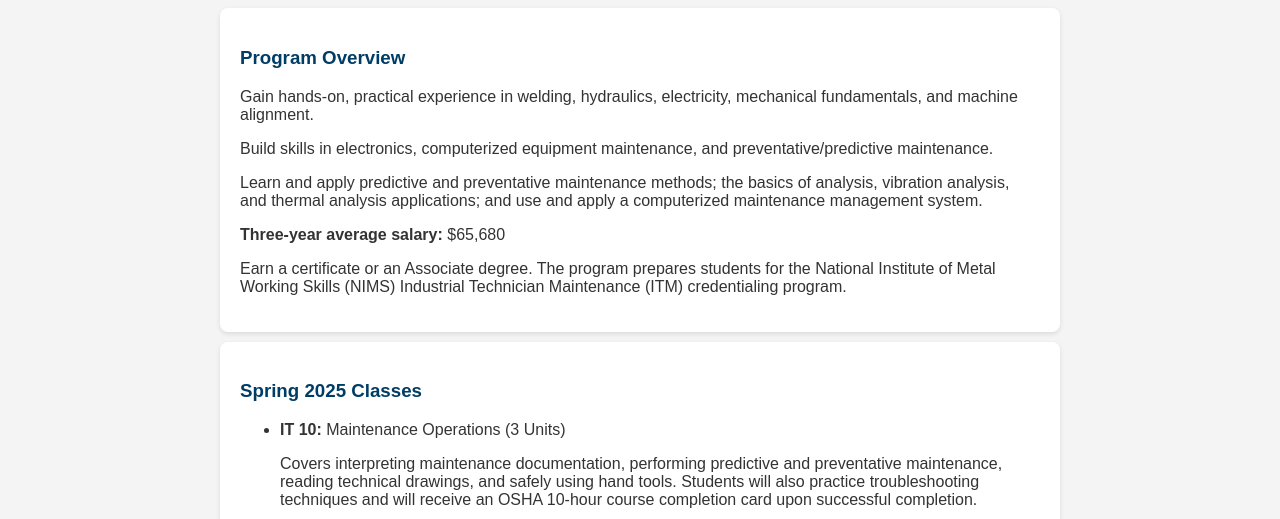
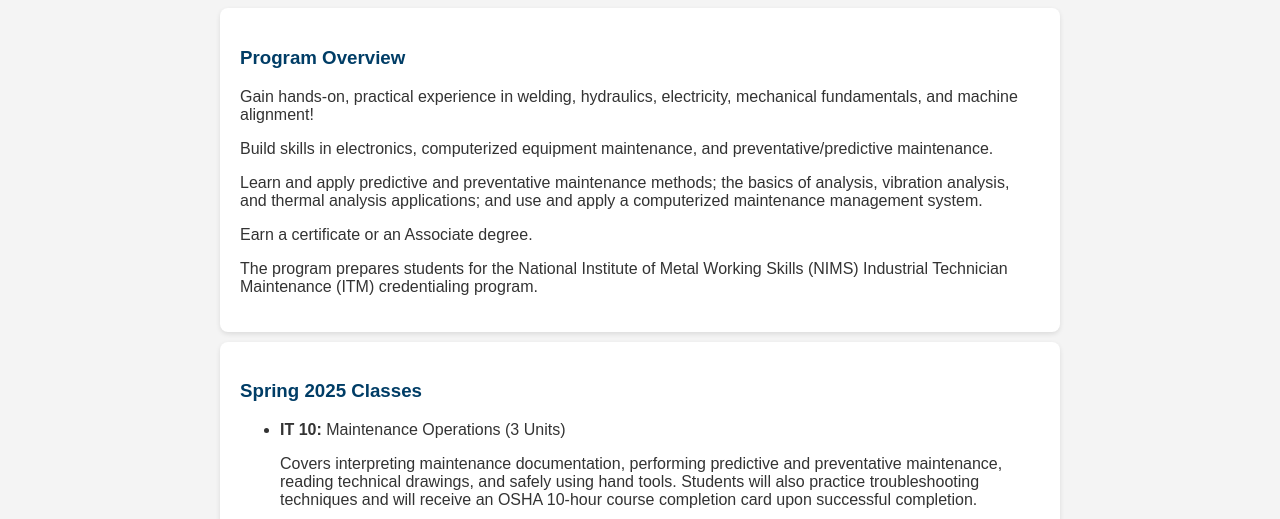
Before and after one commit to adileep7/mechatronics-landing-page, a plain HTML site: page index.html in a window 1280 px wide. Shown: the part 581-1100 px from the top of the page. Drawn offline with Linux system fonts and the light colour scheme.

Commit message:
Removed salary from page

```diff
--- a/index.html
+++ b/index.html
@@ -25,11 +25,11 @@
 
         <section class="info">
             <h3>Program Overview</h3>
-            <p>Gain hands-on, practical experience in welding, hydraulics, electricity, mechanical fundamentals, and machine alignment.</p>
+            <p>Gain hands-on, practical experience in welding, hydraulics, electricity, mechanical fundamentals, and machine alignment!</p>
             <p>Build skills in electronics, computerized equipment maintenance, and preventative/predictive maintenance.</p>
             <p>Learn and apply predictive and preventative maintenance methods; the basics of analysis, vibration analysis, and thermal analysis applications; and use and apply a computerized maintenance management system.</p>
-            <p><strong>Three-year average salary:</strong> $65,680</p>
-            <p>Earn a certificate or an Associate degree. The program prepares students for the National Institute of Metal Working Skills (NIMS) Industrial Technician Maintenance (ITM) credentialing program.</p>
+            <p>Earn a certificate or an Associate degree.</p>
+            <p>The program prepares students for the National Institute of Metal Working Skills (NIMS) Industrial Technician Maintenance (ITM) credentialing program.</p>
         </section>
 
         <section class="courses">
```
